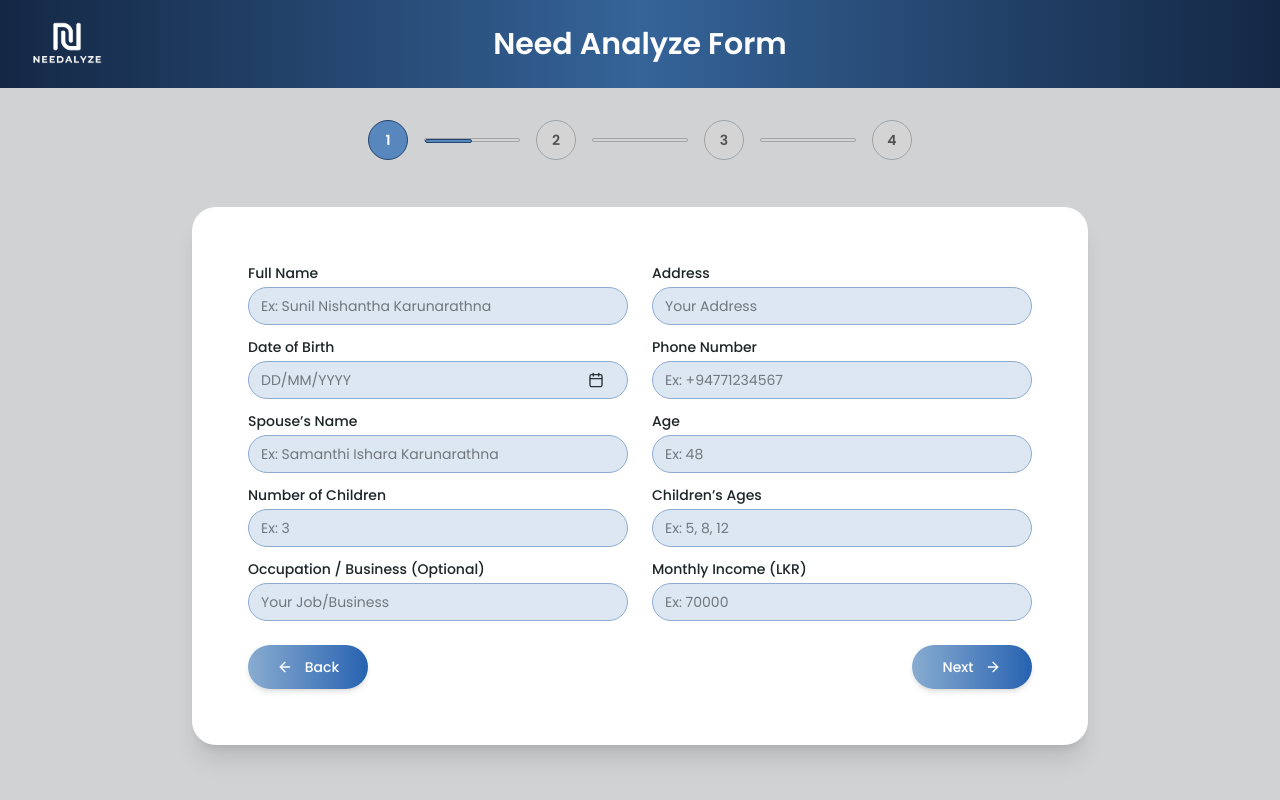
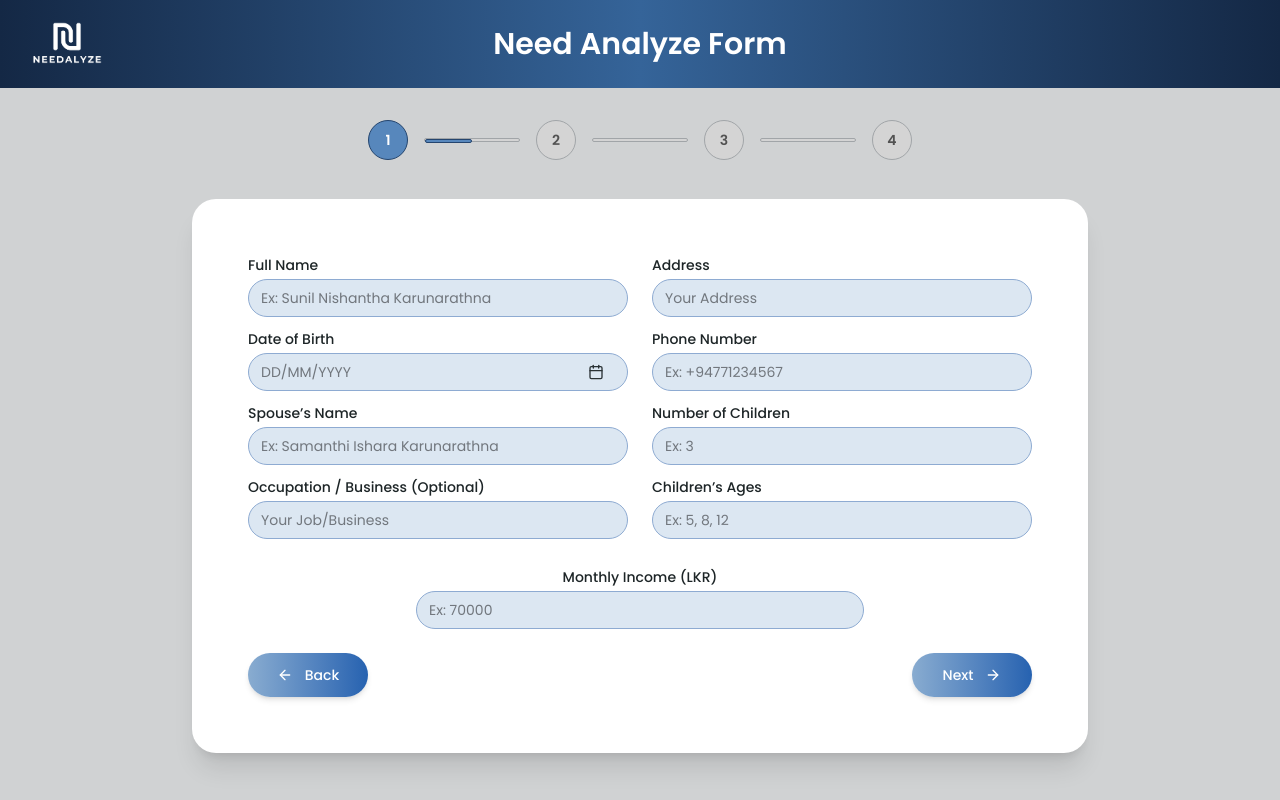
Before and after one commit to itswijay/Needalyze, a Next.js app: page /form/step1 in a window 1280 px wide. Built offline with nearby package versions, Linux system fonts and the light colour scheme.

Commit message:
refactor:remove Age field and make Monthly Income responsive

```diff
--- a/src/app/form/step1/page.jsx
+++ b/src/app/form/step1/page.jsx
@@ -1,54 +1,54 @@
-'use client'
+"use client";
 
-import React, { useEffect, useState, useCallback } from 'react'
-import { useRouter } from 'next/navigation'
-import { format } from 'date-fns'
-import { useForm, Controller } from 'react-hook-form'
-import { zodResolver } from '@hookform/resolvers/zod'
-import * as z from 'zod'
+import React, { useEffect, useState, useCallback } from "react";
+import { useRouter } from "next/navigation";
+import { format } from "date-fns";
+import { useForm, Controller } from "react-hook-form";
+import { zodResolver } from "@hookform/resolvers/zod";
+import * as z from "zod";
 
-import FormContainer from '@/components/FormContainer'
-import FormNavButton from '@/components/FormNavButton'
-import NeedAnalysisFormHeader from '@/components/NeedAnalysisFormHeader'
-import ProgressBar from '@/components/ProgressBar'
-import { Calendar } from '@/components/ui/calendar'
+import FormContainer from "@/components/FormContainer";
+import FormNavButton from "@/components/FormNavButton";
+import NeedAnalysisFormHeader from "@/components/NeedAnalysisFormHeader";
+import ProgressBar from "@/components/ProgressBar";
+import { Calendar } from "@/components/ui/calendar";
 import {
   Popover,
   PopoverContent,
   PopoverTrigger,
-} from '@/components/ui/popover'
-import { CalendarIcon } from 'lucide-react'
-import { Button } from '@/components/ui/button'
-import { useFormContext } from '@/context/FormContext'
+} from "@/components/ui/popover";
+import { CalendarIcon } from "lucide-react";
+import { Button } from "@/components/ui/button";
 
+// Form validation schema using Zod
 const formSchema = z
   .object({
     // Full name validation
-    fullName: z.string().min(1, 'Full name is required'),
+    fullName: z.string().min(1, "Full name is required"),
 
     // Date of birth validation
-    dateOfBirth: z.date({ required_error: 'Date of birth is required' }),
+    dateOfBirth: z.date({ required_error: "Date of birth is required" }),
 
     // Optional spouse name
     spouseName: z.string().optional(),
 
     // Address validation
-    address: z.string().min(1, 'Address is required'),
+    address: z.string().min(1, "Address is required"),
 
     // Phone number validation
     phoneNumber: z
       .string()
-      .min(1, 'Phone number is required')
+      .min(1, "Phone number is required")
       .regex(
         /^\+\d{11}$/,
-        'Phone number must be with valid country code (e.g. +94771234567 for Sri Lanka)'
+        "Phone number must be with valid country code (e.g. +94771234567 for Sri Lanka)"
       ),
 
     // Number of children
     numberOfChildren: z.coerce
       .number()
-      .min(0, 'Number of children is required')
-      .int('Must be a whole number'),
+      .min(0, "Number of children is required")
+      .int("Must be a whole number"),
 
     // Children ages
     childrenAges: z.string().optional(),
@@ -56,120 +56,94 @@ const formSchema = z
     // Optional occupation
     occupation: z.string().optional(),
 
-    // Age
-    age: z.coerce
-      .number()
-      .min(1, 'Age is required')
-      .int('Must be a whole number'),
-
     // Monthly income
     monthlyIncome: z.coerce
       .number()
-      .min(1, 'Monthly income is required')
-      .int('Must be a valid number'),
+      .min(1, "Monthly income is required")
+      .int("Must be a valid number"),
   })
 
   // Custom rule for validating children's ages
   .refine(
     (data) => {
-      const numChildren = data.numberOfChildren
+      const numChildren = data.numberOfChildren;
       if (numChildren > 0) {
-        if (!data.childrenAges?.trim()) return false
-        const ages = data.childrenAges.split(',').map((a) => a.trim())
-        if (ages.length !== numChildren) return false
-        if (!ages.every((a) => /^\d+$/.test(a))) return false
+        if (!data.childrenAges?.trim()) return false;
+        const ages = data.childrenAges.split(",").map((a) => a.trim());
+        if (ages.length !== numChildren) return false;
+        if (!ages.every((a) => /^\d+$/.test(a))) return false;
       }
-      return true
+      return true;
     },
     {
       message:
         "Enter the exact number of children's ages separated by commas (e.g., 5, 8, 12)",
-      path: ['childrenAges'],
+      path: ["childrenAges"],
     }
-  )
+  );
 
 export default function Form1Page() {
-  const router = useRouter()
-  const [open, setOpen] = useState(false)
-  const [mounted, setMounted] = useState(false)
-  const [isMobile, setIsMobile] = useState(false)
-
-  // Get form context
-  const { getStepData, updateStepData, isLoaded } = useFormContext()
-  const step1Data = getStepData('step1')
+  const router = useRouter();
+  const [open, setOpen] = useState(false);
+  const [mounted, setMounted] = useState(false);
+  const [isMobile, setIsMobile] = useState(false);
 
   const {
     register,
     handleSubmit,
     control,
     watch,
-    reset,
     formState: { errors },
   } = useForm({
     resolver: zodResolver(formSchema),
-    mode: 'onChange',
+    mode: "onChange",
     defaultValues: {
-      fullName: '',
+      fullName: "",
       dateOfBirth: null,
-      spouseName: '',
-      phoneNumber: '',
-      address: '',
-      numberOfChildren: '',
-      childrenAges: '',
-      occupation: '',
-      age: '',
-      monthlyIncome: '',
+      spouseName: "",
+      phoneNumber: "",
+      address: "",
+      numberOfChildren: "",
+      childrenAges: "",
+      occupation: "",
+      monthlyIncome: "",
     },
-  })
+  });
 
-  // Load data from context when available
+  const numChildren = watch("numberOfChildren");
+
+  // To avoid hydration issues with Next.js
+  useEffect(() => setMounted(true), []);
+
+  // Detect mobile for date picker
   useEffect(() => {
-    if (isLoaded && step1Data) {
-      // Convert dateOfBirth string back to Date object if it exists
-      const formDataToLoad = {
-        ...step1Data,
-        dateOfBirth: step1Data.dateOfBirth
-          ? new Date(step1Data.dateOfBirth)
-          : null,
-      }
-      reset(formDataToLoad)
-    }
-  }, [isLoaded, step1Data, reset])
+    if (typeof window === "undefined") return;
+    const mq = window.matchMedia("(max-width: 767px)");
+    const handler = (e) => setIsMobile(e.matches);
+    setIsMobile(mq.matches);
+    mq.addEventListener("change", handler);
+    return () => mq.removeEventListener("change", handler);
+  }, []);
 
-  const date = watch('dateOfBirth')
-  const numChildren = watch('numberOfChildren')
-
-  useEffect(() => setMounted(true), [])
+  // Handle Escape key for closing date picker
+  const onKeyDown = useCallback(
+    (e) => {
+      if (e.key === "Escape") setOpen(false);
+    },
+    [setOpen]
+  );
 
   useEffect(() => {
-    if (typeof window === 'undefined') return
-    const mq = window.matchMedia('(max-width: 767px)')
-    const handler = (e) => setIsMobile(e.matches)
-    setIsMobile(mq.matches)
-    mq.addEventListener('change', handler)
-    return () => mq.removeEventListener('change', handler)
-  }, [])
-
-  const onKeyDown = useCallback(
-    (e) => {
-      if (e.key === 'Escape') setOpen(false)
-    },
-    [setOpen]
-  )
-
-  useEffect(() => {
-    if (!mounted) return
-    if (open) window.addEventListener('keydown', onKeyDown)
-    else window.removeEventListener('keydown', onKeyDown)
-    return () => window.removeEventListener('keydown', onKeyDown)
-  }, [open, mounted, onKeyDown])
+    if (!mounted) return;
+    if (open) window.addEventListener("keydown", onKeyDown);
+    else window.removeEventListener("keydown", onKeyDown);
+    return () => window.removeEventListener("keydown", onKeyDown);
+  }, [open, mounted, onKeyDown]);
 
   const onSubmit = (data) => {
-    console.log('Form Data:', data)
-    // Save to context (which auto-saves to localStorage)
-    updateStepData('step1', data)
-    router.push('/form/step2')
-  }
+    console.log("Form Data:", data);
+    router.push("/form/step2");
+  };
 
   return (
     <main className="min-h-screen bg-gray-100 flex flex-col">
@@ -190,12 +164,12 @@ export default function Form1Page() {
                   Full Name
                 </label>
                 <input
-                  {...register('fullName')}
+                  {...register("fullName")}
                   placeholder="Ex: Sunil Nishantha Karunarathna"
                   className={`border ${
                     errors.fullName
-                      ? 'border-[var(--error-400)]'
-                      : 'border-[#8EABD2]'
+                      ? "border-[var(--error-400)]"
+                      : "border-[#8EABD2]"
                   } rounded-full px-3 py-2 bg-[#DCE7F2] w-full focus:outline-none`}
                 />
                 {errors.fullName && (
@@ -217,14 +191,12 @@ export default function Form1Page() {
                     <div className="relative">
                       <input
                         readOnly
-                        value={
-                          field.value ? format(field.value, 'dd/MM/yyyy') : ''
-                        }
+                        value={field.value ? format(field.value, "dd/MM/yyyy") : ""}
                         placeholder="DD/MM/YYYY"
                         className={`border ${
                           errors.dateOfBirth
-                            ? 'border-[var(--error-400)]'
-                            : 'border-[#8EABD2]'
+                            ? "border-[var(--error-400)]"
+                            : "border-[#8EABD2]"
                         } rounded-full px-3 py-2 pr-10 bg-[#DCE7F2] w-full focus:outline-none cursor-pointer`}
                         onClick={() => setOpen(true)}
                       />
@@ -248,8 +220,8 @@ export default function Form1Page() {
                             mode="single"
                             selected={field.value}
                             onSelect={(d) => {
-                              field.onChange(d)
-                              setOpen(false)
+                              field.onChange(d);
+                              setOpen(false);
                             }}
                             fromYear={1950}
                             toYear={2025}
@@ -258,28 +230,6 @@ export default function Form1Page() {
                           />
                         </PopoverContent>
                       </Popover>
-                      {mounted && isMobile && open && (
-                        <div className="fixed inset-0 z-50 flex items-center justify-center">
-                          <div
-                            className="absolute inset-0 bg-black/40"
-                            onClick={() => setOpen(false)}
-                          />
-                          <div className="relative z-50 bg-white rounded-2xl p-3 shadow-lg border border-gray-200">
-                            <Calendar
-                              mode="single"
-                              selected={field.value}
-                              onSelect={(d) => {
-                                field.onChange(d)
-                                setOpen(false)
-                              }}
-                              fromYear={1950}
-                              toYear={2025}
-                              captionLayout="dropdown"
-                              initialFocus
-                            />
-                          </div>
-                        </div>
-                      )}
                     </div>
                   )}
                 />
@@ -296,31 +246,10 @@ export default function Form1Page() {
                   Spouse’s Name
                 </label>
                 <input
-                  {...register('spouseName')}
+                  {...register("spouseName")}
                   placeholder="Ex: Samanthi Ishara Karunarathna"
                   className="border border-[#8EABD2] rounded-full px-3 py-2 bg-[#DCE7F2] w-full focus:outline-none"
                 />
-              </div>
-
-              {/* Number of Children */}
-              <div>
-                <label className="block text-gray-700 font-medium mb-1">
-                  Number of Children
-                </label>
-                <input
-                  {...register('numberOfChildren')}
-                  placeholder="Ex: 3"
-                  className={`border ${
-                    errors.numberOfChildren
-                      ? 'border-[var(--error-400)]'
-                      : 'border-[#8EABD2]'
-                  } rounded-full px-3 py-2 bg-[#DCE7F2] w-full focus:outline-none`}
-                />
-                {errors.numberOfChildren && (
-                  <p className="text-xs mt-1 text-[var(--error-400)]">
-                    {errors.numberOfChildren.message}
-                  </p>
-                )}
               </div>
 
               {/* Occupation */}
@@ -329,7 +258,7 @@ export default function Form1Page() {
                   Occupation / Business (Optional)
                 </label>
                 <input
-                  {...register('occupation')}
+                  {...register("occupation")}
                   placeholder="Your Job/Business"
                   className="border border-[#8EABD2] rounded-full px-3 py-2 bg-[#DCE7F2] w-full focus:outline-none"
                 />
@@ -344,12 +273,10 @@ export default function Form1Page() {
                   Address
                 </label>
                 <input
-                  {...register('address')}
+                  {...register("address")}
                   placeholder="Your Address"
                   className={`border ${
-                    errors.address
-                      ? 'border-[var(--error-400)]'
-                      : 'border-[#8EABD2]'
+                    errors.address ? "border-[var(--error-400)]" : "border-[#8EABD2]"
                   } rounded-full px-3 py-2 bg-[#DCE7F2] w-full focus:outline-none`}
                 />
                 {errors.address && (
@@ -365,12 +292,10 @@ export default function Form1Page() {
                   Phone Number
                 </label>
                 <input
-                  {...register('phoneNumber')}
+                  {...register("phoneNumber")}
                   placeholder="Ex: +94771234567"
                   className={`border ${
-                    errors.phoneNumber
-                      ? 'border-[var(--error-400)]'
-                      : 'border-[#8EABD2]'
+                    errors.phoneNumber ? "border-[var(--error-400)]" : "border-[#8EABD2]"
                   } rounded-full px-3 py-2 bg-[#DCE7F2] w-full focus:outline-none`}
                 />
                 {errors.phoneNumber && (
@@ -380,23 +305,21 @@ export default function Form1Page() {
                 )}
               </div>
 
-              {/* Age */}
+              {/* Number of Children */}
               <div>
                 <label className="block text-gray-700 font-medium mb-1">
-                  Age
+                  Number of Children
                 </label>
                 <input
-                  {...register('age')}
-                  placeholder="Ex: 48"
+                  {...register("numberOfChildren")}
+                  placeholder="Ex: 3"
                   className={`border ${
-                    errors.age
-                      ? 'border-[var(--error-400)]'
-                      : 'border-[#8EABD2]'
+                    errors.numberOfChildren ? "border-[var(--error-400)]" : "border-[#8EABD2]"
                   } rounded-full px-3 py-2 bg-[#DCE7F2] w-full focus:outline-none`}
                 />
-                {errors.age && (
+                {errors.numberOfChildren && (
                   <p className="text-xs mt-1 text-[var(--error-400)]">
-                    {errors.age.message}
+                    {errors.numberOfChildren.message}
                   </p>
                 )}
               </div>
@@ -407,12 +330,10 @@ export default function Form1Page() {
                   Children’s Ages
                 </label>
                 <input
-                  {...register('childrenAges')}
+                  {...register("childrenAges")}
                   placeholder="Ex: 5, 8, 12"
                   className={`border ${
-                    errors.childrenAges
-                      ? 'border-[var(--error-400)]'
-                      : 'border-[#8EABD2]'
+                    errors.childrenAges ? "border-[var(--error-400)]" : "border-[#8EABD2]"
                   } rounded-full px-3 py-2 bg-[#DCE7F2] w-full focus:outline-none`}
                 />
                 {errors.childrenAges && (
@@ -421,20 +342,23 @@ export default function Form1Page() {
                   </p>
                 )}
               </div>
+            </div>
 
             {/* Monthly Income */}
-              <div>
+            <div
+              className={`${
+                isMobile ? "md:col-span-2" : "md:col-span-2 flex flex-col items-center mt-1"
+              }`}
+            >
               <label className="block text-gray-700 font-medium mb-1">
                 Monthly Income (LKR)
               </label>
               <input
-                  {...register('monthlyIncome')}
+                {...register("monthlyIncome")}
                 placeholder="Ex: 70000"
                 className={`border ${
-                    errors.monthlyIncome
-                      ? 'border-[var(--error-400)]'
-                      : 'border-[#8EABD2]'
-                  } rounded-full px-3 py-2 bg-[#DCE7F2] w-full focus:outline-none`}
+                  errors.monthlyIncome ? "border-[var(--error-400)]" : "border-[#8EABD2]"
+                } rounded-full px-3 py-2 bg-[#DCE7F2] w-full max-w-md focus:outline-none`}
               />
               {errors.monthlyIncome && (
                 <p className="text-xs mt-1 text-[var(--error-400)]">
@@ -442,16 +366,11 @@ export default function Form1Page() {
                 </p>
               )}
             </div>
-            </div>
           </form>
 
+          {/* Navigation Buttons */}
           <div className="flex justify-between items-center mt-6">
-            <FormNavButton
-              label="Back"
-              type="prev"
-              variant="gradient"
-              disabled
-            />
+            <FormNavButton label="Back" type="prev" variant="gradient" disabled />
             <FormNavButton
               label="Next"
               type="next"
@@ -462,5 +381,5 @@ export default function Form1Page() {
         </FormContainer>
       </section>
     </main>
-  )
+  );
 }
```
Lines whose indentation alone changed are shown as unchanged.
